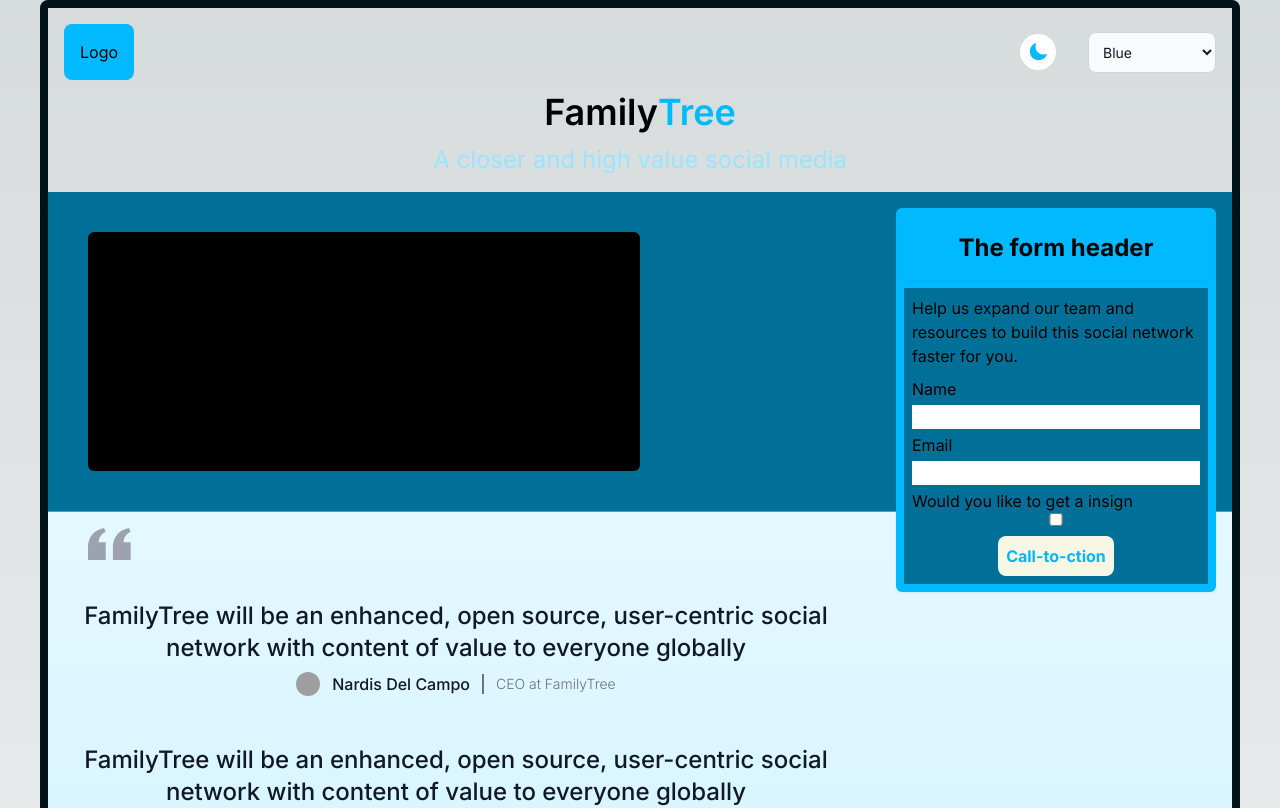
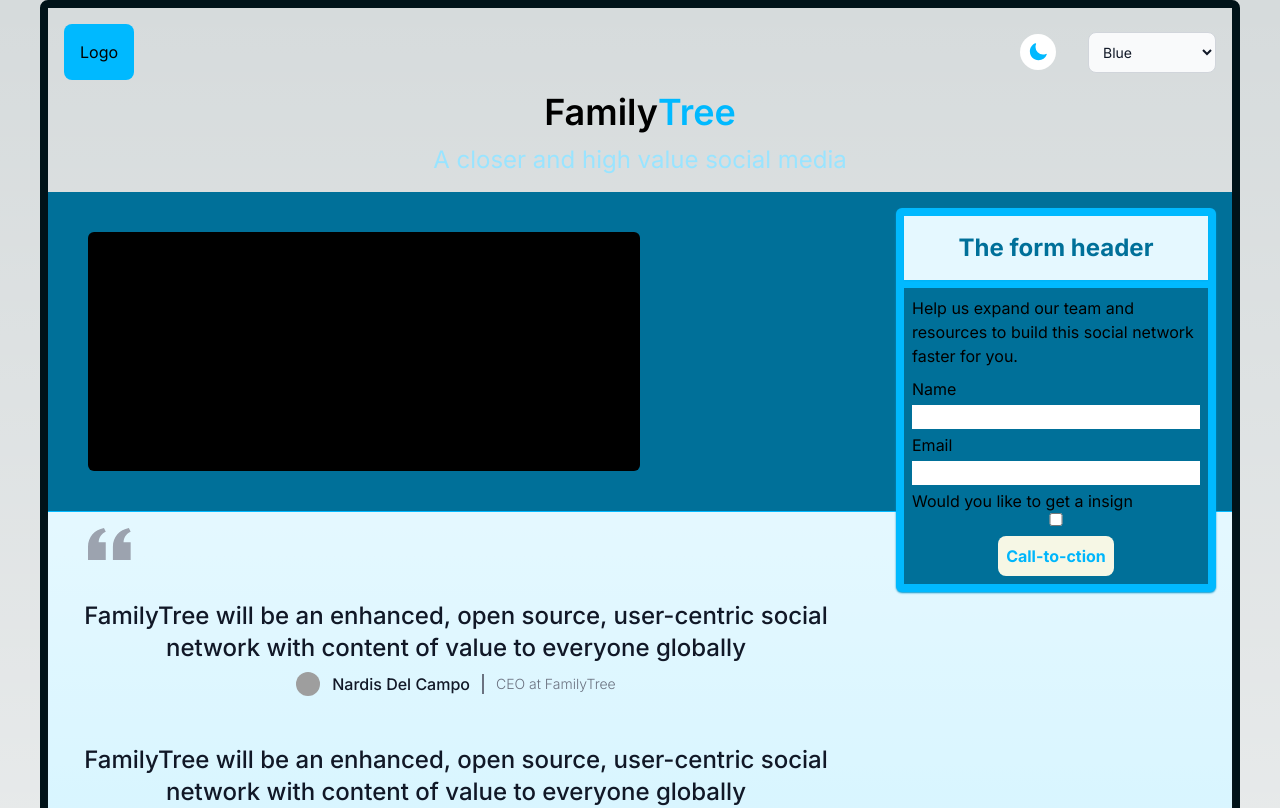
Before and after one commit to nardis9501/famdesc-landingpage, a Next.js app: page / in a window 1280 px wide. Shown: the top 808 px of the page. Built offline with nearby package versions, Linux system fonts and the light colour scheme; grey boxes are pictures that could not be loaded; what @midudev/tailwind-animations would draw is missing.

Commit message:
fix: compatibility with page theme color

```diff
--- a/components/Call-To-Action/Form.js
+++ b/components/Call-To-Action/Form.js
@@ -2,19 +2,37 @@ import { useAppContext } from "@/app/providers";
 
 export default function Form(props) {
   const { color } = useAppContext();
-  console.log(color);
+
   return (
     <>
       <aside
-        className={`absolute right-0 mt-4 mr-4 flex flex-col items-center p-2 bg-${color}-500 shadow-sm shadow-${color}-600 h-96 min-w-60 max-w-80 rounded-md`}
+        className={`absolute right-0 mt-4 mr-4 flex flex-col items-center p-2 ${
+          color === "blue"
+            ? "bg-blue-500 shadow-blue-600"
+            : color === "red"
+            ? "bg-red-500 shadow-red-600"
+            : ""
+        } shadow-sm  h-96 min-w-60 max-w-80 rounded-md`}
       >
         <h2
-          className={`grid place-content-center font-bold w-full h-20 text-${color}-700 text-2xl bg-${color}-50 shadow-sm`}
+          className={`grid place-content-center font-bold w-full h-20 ${
+            color === "blue"
+              ? "text-blue-700  bg-blue-50"
+              : color === "red"
+              ? "text-red-700 bg-red-50"
+              : ""
+          } text-2xl  shadow-sm`}
         >
           The form header
         </h2>
         <article
-          className={`flex flex-col items-center mt-2 justify-between p-2 bg-${color}-700 h-full`}
+          className={`flex flex-col items-center mt-2 justify-between p-2 ${
+            color === "blue"
+              ? "bg-blue-700"
+              : color === "red"
+              ? "bg-red-700"
+              : ""
+          } h-full`}
         >
           <p>
             Help us expand our team and resources to build this social network
@@ -29,7 +47,13 @@ export default function Form(props) {
             <input required type="checkbox" name="" id="" />
           </form>
           <button
-            className={`bg-yellow-50 hover:shadow-xl hover:shadow-${color}-50 text-${color}-500  font-bold p-2 animate-pulse hover:animate-pulse-fade-in  rounded-lg`}
+            className={`bg-yellow-50 hover:shadow-xl ${
+              color === "blue"
+                ? "hover:shadow-blue-50 text-blue-500"
+                : color === "red"
+                ? "hover:shadow-red-50 text-red-500"
+                : ""
+            }   font-bold p-2 animate-pulse hover:animate-pulse-fade-in  rounded-lg`}
           >
             Call-to-ction
           </button>
--- a/components/DarkMode/Index.js
+++ b/components/DarkMode/Index.js
@@ -1,8 +1,10 @@
+import { useAppContext } from "@/app/providers";
 import theme from "@midudev/tailwind-animations/src/theme";
 import { useEffect, useState } from "react";
 
 export default function DarkMode(props) {
   const [theme, setTheme] = useState();
+  const { color } = useAppContext();
   useEffect(() => {
     if (
       localStorage.theme === "dark" ||
@@ -80,7 +82,13 @@ export default function DarkMode(props) {
     <>
       <button
         onClick={handleClick}
-        className="mr-2 rounded-full p-2 bg-white dark:bg-blue-900 text-blue-500 hover:bg-blue-500 hover:text-white transition-colors duration-200"
+        className={`mr-2 rounded-full p-2 bg-white ${
+          color === "blue"
+            ? "dark:bg-blue-900 text-blue-500 hover:bg-blue-500"
+            : color === "red"
+            ? "dark:bg-red-900 text-red-500 hover:bg-red-500"
+            : ""
+        }  hover:text-white transition-colors duration-200`}
         type="button"
       >
         {theme}
```
